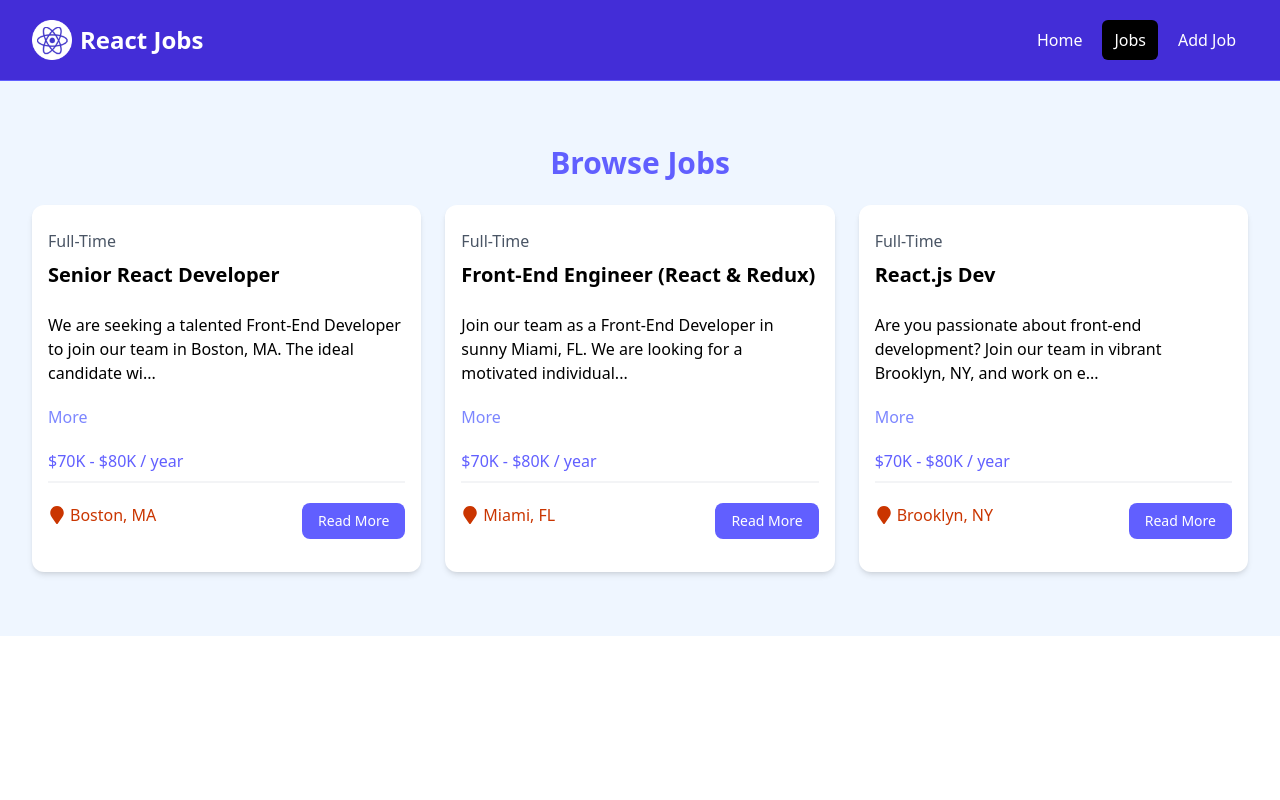
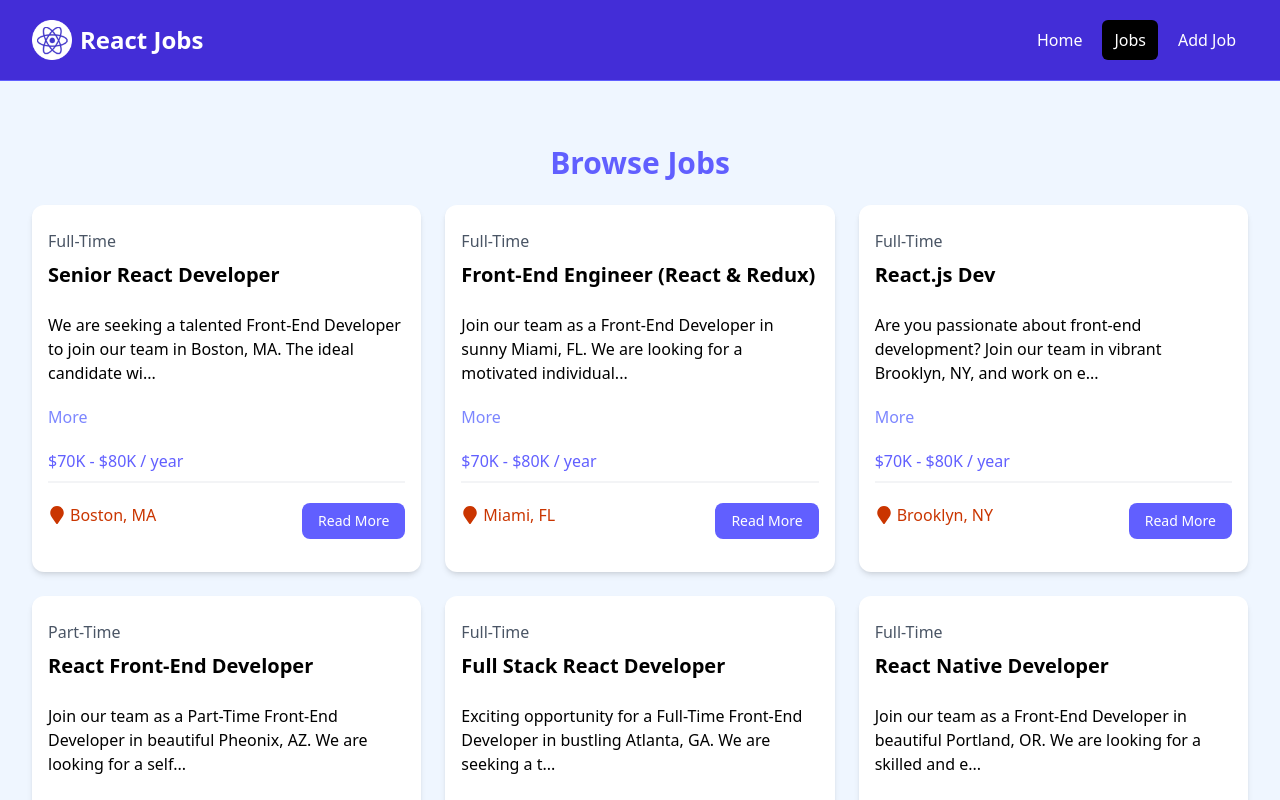
Before and after one commit to Emir2001Mehinbasic/Tech_job_app, a React app in the folder job-listing-app/: page /jobs in a window 1280 px wide. Shown: the top 800 px of the page. Built offline with nearby package versions, Linux system fonts and the light colour scheme; the HTML template or start-up script is replaced by a standard one.

Commit message:
Fixed links on joblistings

```diff
--- a/job-listing-app/src/components/Joblistings.jsx
+++ b/job-listing-app/src/components/Joblistings.jsx
@@ -2,16 +2,16 @@
 import jobs from '../jobs.json'
 import Joblist from './Joblisting'
 
-const Joblisting = () => {
-  const recentJobs = jobs.slice(0,3)
+const Joblisting = ({isHome = false}) => {
+  const jobListings = isHome ?  jobs.slice(0,3) : jobs;
   return (
     <section className="bg-blue-50 px-4 py-10">
       <div className="container-xl lg:container m-auto">
         <h2 className="text-3xl font-bold text-indigo-500 mb-6 text-center">
-          Browse Jobs
+          {isHome ? "Recent Jobs" : "Browse Jobs"}
         </h2>
         <div className="grid grid-cols-1 md:grid-cols-3 gap-6">
-            {recentJobs.map((job)=>(
+            {jobListings.map((job)=>(
                <Joblist key={job.id} job={job} />
             ))}
 
--- a/job-listing-app/src/pages/Homepage.jsx
+++ b/job-listing-app/src/pages/Homepage.jsx
@@ -9,7 +9,7 @@
     <>
     <Hero />
     <Homecard />
-    <Joblisting />
+    <Joblisting isHome={true}/>
     <ViewAllJobs />
 
     </>
```
